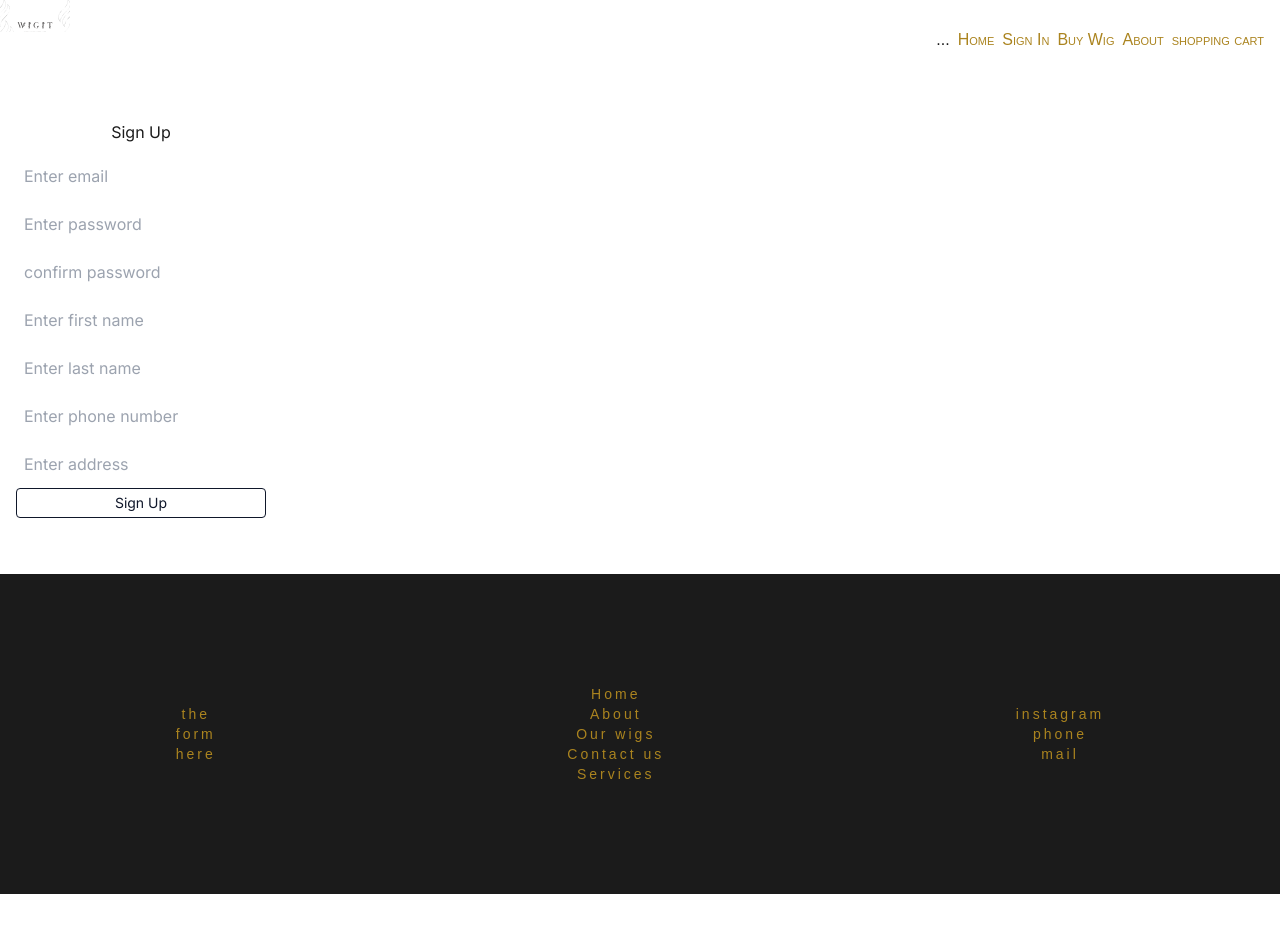
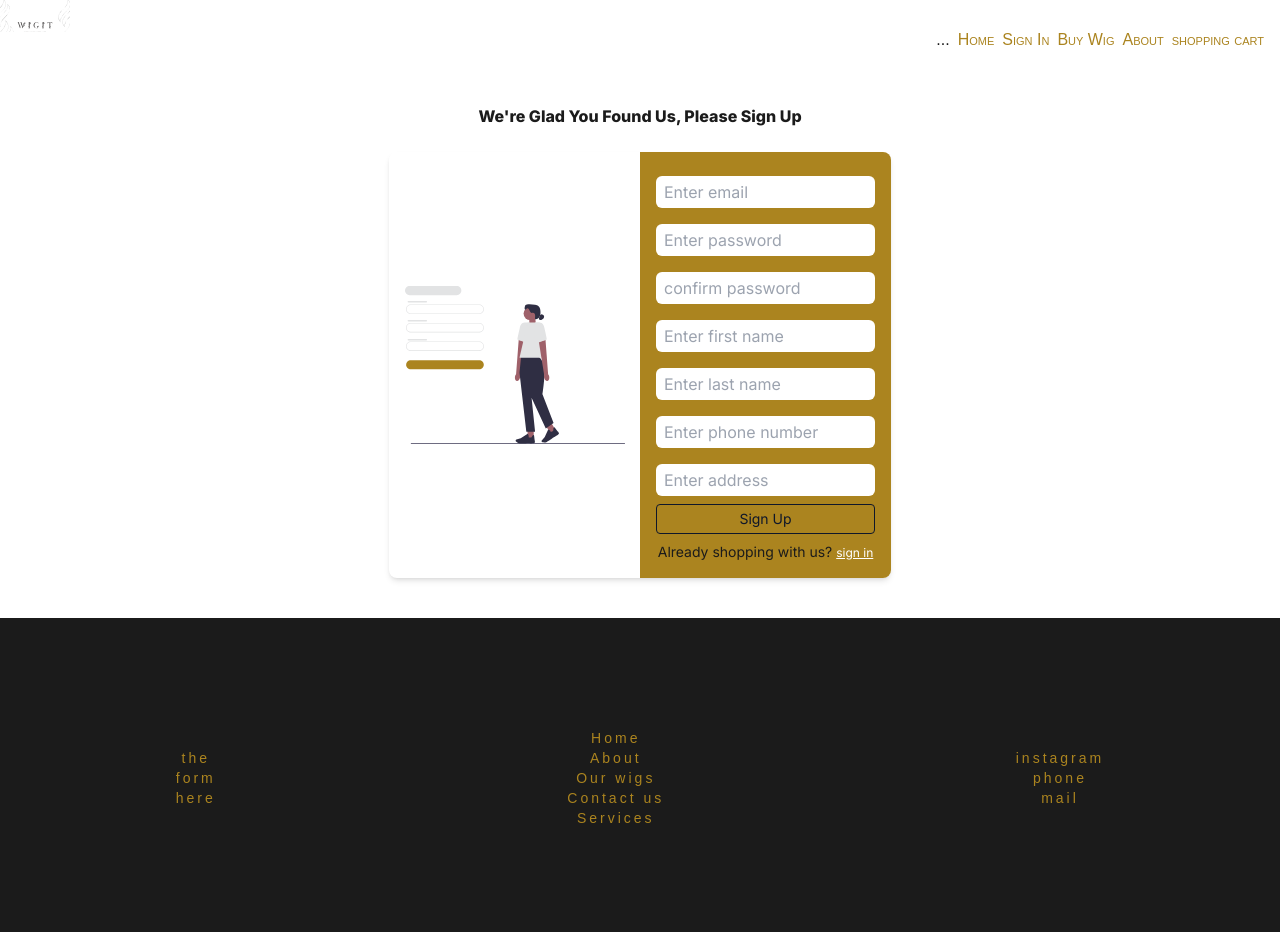
Before and after one commit to chee-zaram/wigit-webapp, a Next.js app in the folder assets/: page /signup in a window 1280 px wide. Shown: the top 932 px of the page. Before the commit the page ends 894 px from the top, so only its background shows below. Built offline with nearby package versions, Linux system fonts and the light colour scheme.

Commit message:
Fix: redesign signup

```diff
--- a/assets/app/signin/components/SignInForm.tsx
+++ b/assets/app/signin/components/SignInForm.tsx
@@ -72,7 +72,7 @@ const signInForm = () => {
 
     return (
         <section className=' md:min-w-5xl md:flex flex-wrap rounded-lg shadow-md overflow-hidden'>
-            <div className='md:w-1/2'>
+            <div className='md:w-1/2 flexbox'>
                 <Image
                     src={ signin }
                     alt=''
--- a/assets/app/signin/page.tsx
+++ b/assets/app/signin/page.tsx
@@ -1,13 +1,10 @@
 // sign in page
 "use client";
 import SignInForm from '@app/signin/components/SignInForm';
-import { useRouter } from 'next/navigation';
 import { useSignInContext } from '../SignInContextProvider';
-import axios from 'axios';
 
 const signin = () => {
     // check if user is signed in
-    const router = useRouter();
     const { jwt } = useSignInContext();
     const user: any = window.sessionStorage.getItem('user') ?
         JSON.parse(window.sessionStorage.getItem('user')) :
@@ -28,7 +25,7 @@ const signin = () => {
             <div className='mb-6 capitalize font-extrabold text-dark_bg'>
                 <h2>Welcome, please sign in</h2>
             </div>
-                <SignInForm />
+            <SignInForm />
         </main>
     )
 
--- a/assets/app/signup/components/SignUpForm.tsx
+++ b/assets/app/signup/components/SignUpForm.tsx
@@ -7,6 +7,9 @@ import Button from '@components/Button';
 import Input from '@components/Input';
 import axios from 'axios';
 import { useRouter } from 'next/navigation';
+import Image from 'next/image';
+import signupimg from '@/public/assets/images/signup.svg';
+
 
 export const metadata = { title: 'sign up wigit' };
 
@@ -21,7 +24,7 @@ const SignUpForm = () => {
     const [ phoneNumber, setPhoneNumber ] = useState('');
     const router = useRouter();
     const url = "https://cheezaram.tech/api/v1/signup";
-    const [ jwt, setJwt ] = useState();
+    const [ setJwt ] = useState();
 
     const handleSetEmail = (event: React.ChangeEvent<HTMLInputElement>) => {
         event.preventDefault();
@@ -51,15 +54,26 @@ const SignUpForm = () => {
         event.preventDefault();
         setPhoneNumber(event.target.value);
     };
+    const pushToSignIn = (): void => {
+      router.push('/signin');
+    };
 
     async function handleSignUp (event: any){
         event.preventDefault();
         const newUser = { email, password, repeat_password: confirmPassword, first_name: firstName, last_name: lastName, phone: phoneNumber, address };
-        const { data } = await axios.post(url, newUser);
-        console.log(data ? data : "error loading data...");
-        setJwt(data.jwt);
+        try {
+            const res = await axios.post(url, newUser);
+            console.log(res);
+        // setJwt(data.jwt);
         // on success, redirect to home page, on error, render error message
-        router.push('/');
+        if (res.status != 201) {
+            alert(res.data.msg);
+        }
+            router.push('/signin');
+        }
+        catch(error) {
+            alert(`${error}`)
+        }
     }
 
     // async function prod() {
@@ -69,8 +83,15 @@ const SignUpForm = () => {
 
 
     return (
-        <form onSubmit={ handleSignUp } className='flex flex-col gap-2 p-4 center max-w-max sm:max-w-l'>
-            <h1>Sign Up</h1>
+    <section className=' md:min-w-5xl md:flex flex-wrap rounded-lg shadow-md overflow-hidden'>
+        <div className='md:w-1/2 flexbox'>
+            <Image
+                src={ signupimg }
+                alt=''
+                width={220}
+                height={300}/>
+        </div>
+        <form onSubmit={ handleSignUp } className='md:w-1/2 flex flex-col gap-2 p-4 bg-accent center max-w-max sm:max-w-l'>
             <label htmlFor='email'></label>
             <Input onChange={(event: React.ChangeEvent<HTMLInputElement>) => handleSetEmail(event)}
                 type='text'
@@ -135,7 +156,9 @@ const SignUpForm = () => {
                 required={ true }
             />
             <Button type='submit' text='sign up' />
+            <p className='text-sm'>Already shopping with us? <button className='underline pointer text-light_bg text-xs hover:text-dark_bg' onClick={pushToSignIn}>sign in</button></p>
         </form>
+    </section>
     )
 };
 
--- a/assets/app/signup/page.tsx
+++ b/assets/app/signup/page.tsx
@@ -3,7 +3,10 @@ import SignUpForm from '@app/signup/components/SignUpForm';
 
 const SignUp = () => {
     return (
-        <main>
+        <main className='signin_main flex flex-col justify-around items-center'>
+            <div className='mb-6 capitalize font-extrabold text-dark_bg'>
+                <h2>We're glad you found us, please sign up</h2>
+            </div>
             <SignUpForm />
         </main>
     )
```
Also changed, not shown: assets/public/assets/images/signup.svg (renamed from assets/public/assets/images/undraw_sign_up_n6im.svg).
